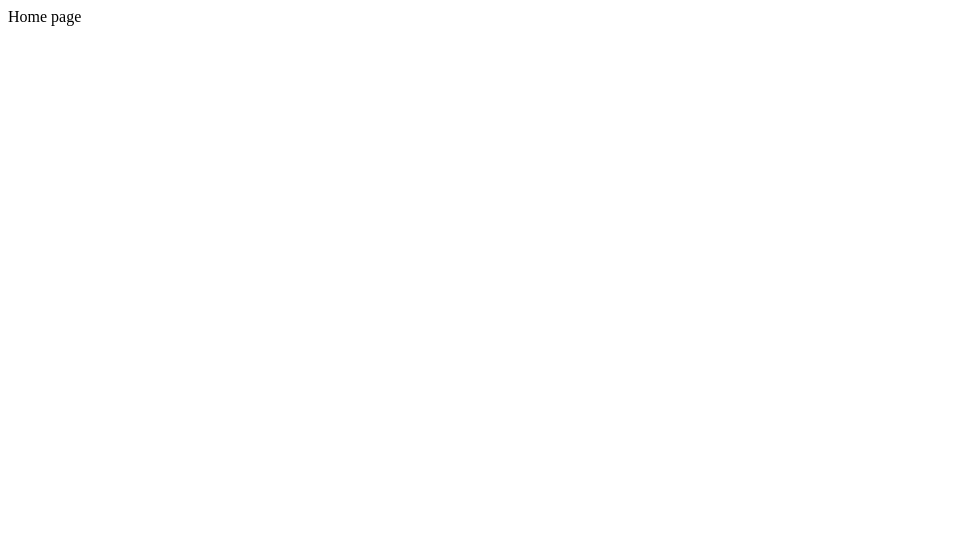
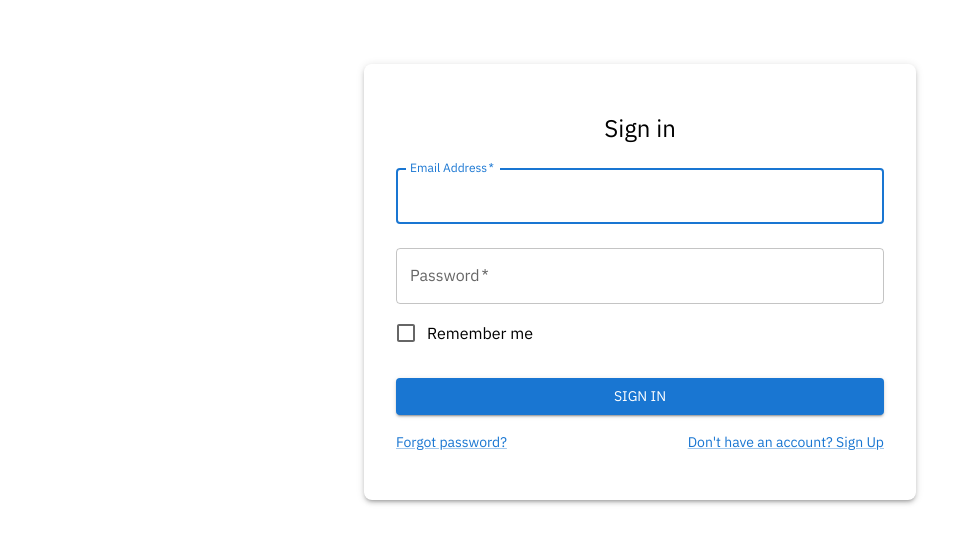
Before and after one commit to Hector-rob/Software_planning16, a React (Create React App) app in the folder ibmfront/: page / in a window 1280 px wide. Shown: the top 544 px of the page, without its empty margins (0-973 px from the left). Built offline with nearby package versions, Linux system fonts and the light colour scheme.

Commit message:
Added IBM Font as default

```diff
--- a/ibmfront/package.json
+++ b/ibmfront/package.json
@@ -5,6 +5,7 @@
   "dependencies": {
     "@emotion/react": "^11.10.6",
     "@emotion/styled": "^11.10.6",
+    "@fontsource/ibm-plex-sans": "^4.5.13",
     "@mui/material": "^5.12.0",
     "@testing-library/jest-dom": "^5.16.5",
     "@testing-library/react": "^13.4.0",
--- a/ibmfront/src/App.jsx
+++ b/ibmfront/src/App.jsx
@@ -1,5 +1,6 @@
 import {BrowserRouter as Router, Route, Routes} from 'react-router-dom'
 import HomePage from './Components/HomePage'
+import Login from './Components/Login'
 import PageNotFound from './Components/PageNotFound'
 
 
@@ -7,7 +8,7 @@
     return(
         <Router>
             <Routes>
-                <Route path = '/' element = {<HomePage/>} ></Route>
+                <Route path = '/' element = {<Login/>} ></Route>
                 <Route path = '*' element = {<PageNotFound/>}></Route>
             </Routes>
         </Router>
--- /dev/null
+++ b/ibmfront/src/Components/Login.css
@@ -0,0 +1,4 @@
+
+* {
+    font-family: "IBM Plex Sans"
+}
--- /dev/null
+++ b/ibmfront/src/Components/Login.js
@@ -0,0 +1,89 @@
+import Button from "@mui/material/Button";
+import TextField from "@mui/material/TextField";
+import FormControlLabel from "@mui/material/FormControlLabel";
+import Checkbox from "@mui/material/Checkbox";
+import Link from "@mui/material/Link";
+import Grid from "@mui/material/Grid";
+import Box from "@mui/material/Box";
+import Typography from "@mui/material/Typography";
+import Container from "@mui/material/Container";
+import "@fontsource/ibm-plex-sans"
+import './Login.css'
+
+export default function () {
+  const handleSubmit = (event) => {
+    event.preventDefault();
+    const data = new FormData(event.currentTarget);
+    console.log({
+      email: data.get("email"),
+      password: data.get("password"),
+    });
+  };
+
+  return (
+    <Container component="main" maxWidth="sm">
+      <Box
+        sx={{
+          boxShadow: 3,
+          borderRadius: 2,
+          px: 4,
+          py: 6,
+          marginTop: 8,
+          display: "flex",
+          flexDirection: "column",
+          alignItems: "center",
+        }}
+      >
+        <Typography component="h1" variant="h5">
+          Sign in
+        </Typography>
+        <Box component="form" onSubmit={handleSubmit} noValidate sx={{ mt: 1 }}>
+          <TextField
+            margin="normal"
+            required
+            fullWidth
+            id="email"
+            label="Email Address"
+            name="email"
+            autoComplete="email"
+            autoFocus
+          />
+          <TextField
+            margin="normal"
+            required
+            fullWidth
+            name="password"
+            label="Password"
+            type="password"
+            id="password"
+            autoComplete="current-password"
+          />
+          <FormControlLabel
+            control={<Checkbox value="remember" color="primary" />}
+            label="Remember me"
+          />
+          <Button
+            type="submit"
+            fullWidth
+            variant="contained"
+            sx={{ mt: 3, mb: 2 }}
+          >
+            Sign In
+          </Button>
+          <Grid container>
+            <Grid item xs>
+              <Link href="#" variant="body2">
+                Forgot password?
+              </Link>
+            </Grid>
+            <Grid item>
+              <Link href="#" variant="body2">
+                {"Don't have an account? Sign Up"}
+              </Link>
+            </Grid>
+          </Grid>
+        </Box>
+      </Box>
+    </Container>
+  );
+}
--- a/ibmfront/src/index.js
+++ b/ibmfront/src/index.js
@@ -1,8 +1,12 @@
 import React from 'react'
 import ReactDOM from 'react-dom'
 import App from './App'
+import { ThemeProvider } from '@mui/material/styles';
+import theme from './theme';
 
 
 ReactDOM.render(
-  <App/>, document.querySelector('#root')
+  <ThemeProvider theme={theme}>
+  <App/>
+  </ThemeProvider>, document.querySelector('#root')
 )
--- /dev/null
+++ b/ibmfront/src/theme.js
@@ -0,0 +1,10 @@
+import { createTheme } from '@mui/material/styles';
+
+const theme = createTheme({
+    typography: {
+        fontFamily: ["IBM Plex Sans"]
+       }
+
+})
+
+export default theme;
```
Also changed, not shown: 1 other file (tests, documents, lock files or other folders).
